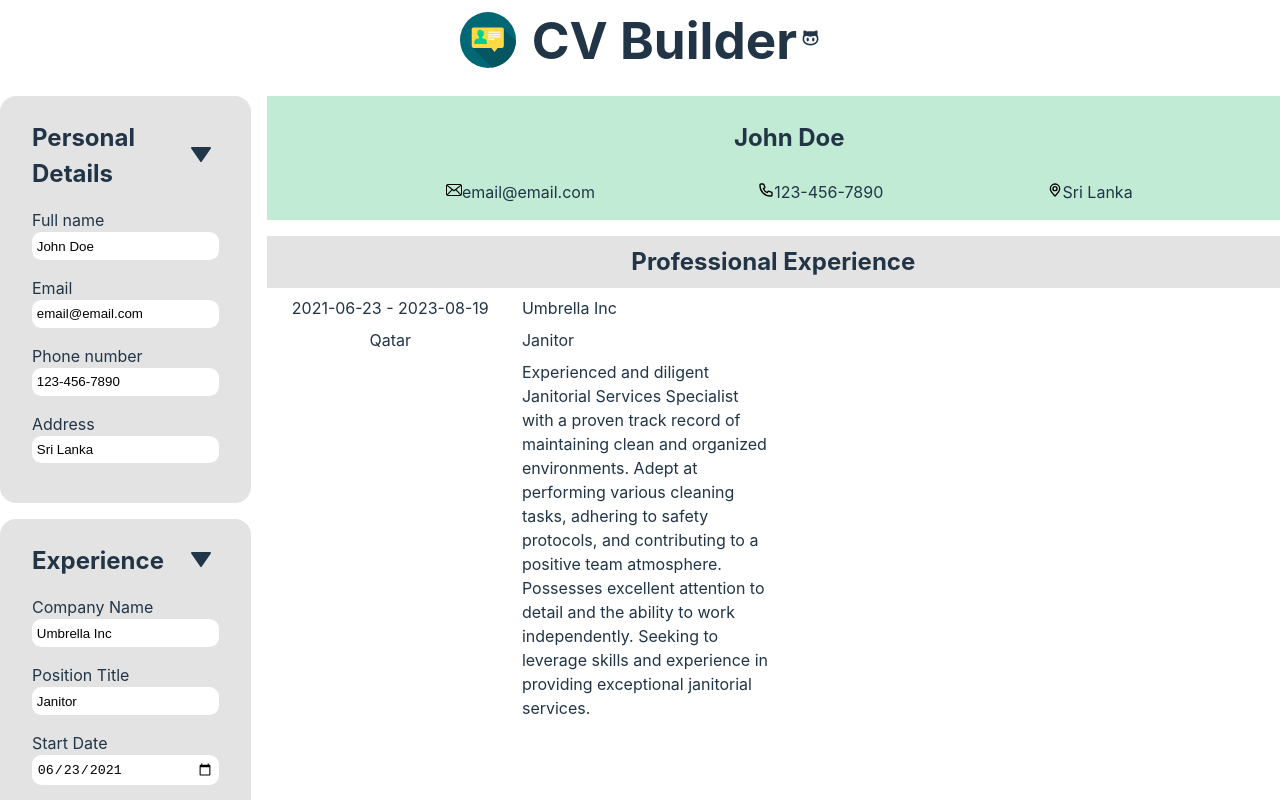
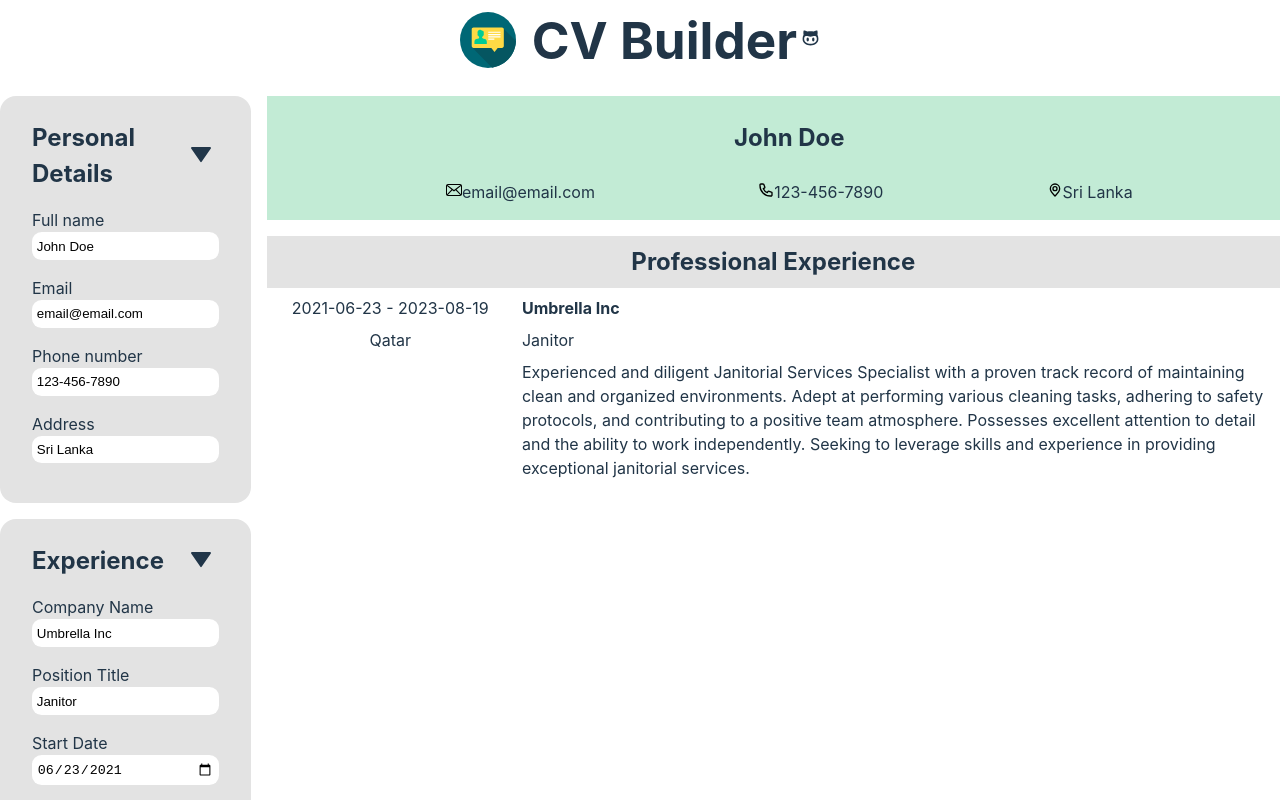
Before and after one commit to zakrnem/cv-builder, a React (Vite) app: page / in a window 1280 px wide. Shown: the top 800 px of the page. Built offline with nearby package versions, Linux system fonts and the light colour scheme.

Commit message:
Enhance styling for CV experience section

```diff
--- a/src/styles/CVexperience.css
+++ b/src/styles/CVexperience.css
@@ -25,6 +25,7 @@
 }
 
 .cv-experience > .company {
+    font-weight: bold;
     grid-column: span 3;
     justify-self: start;
 }
@@ -35,7 +36,7 @@
 }
 
 .cv-experience > .description {
-    grid-column: 2;
+    grid-column: 2 / span 3;
     grid-row: span 2;
     justify-self: start;
 }
```
